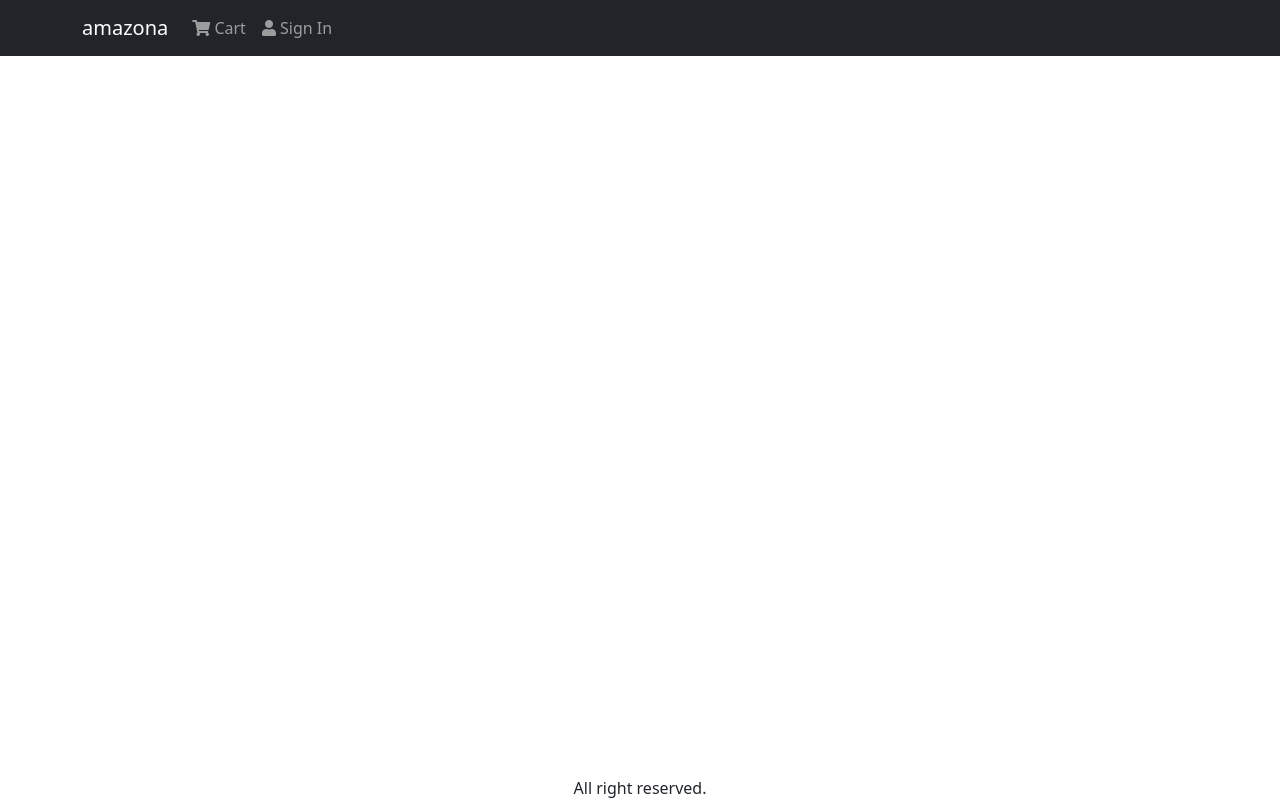
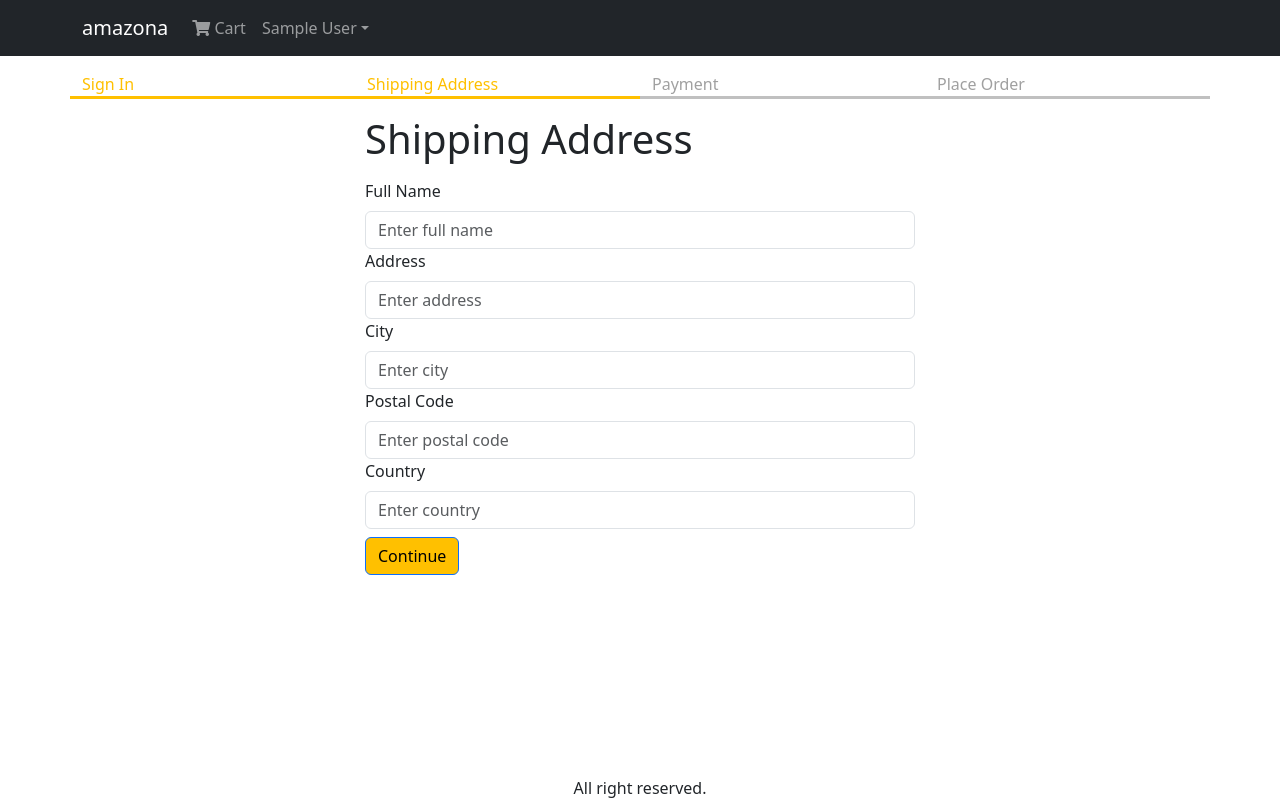
Before and after one commit to SabakurRahman/amazon-frontend, a React (Vite) app: page /shipping in a window 1280 px wide. Built offline with nearby package versions, Linux system fonts and the light colour scheme; sample sign-in values are in the browser's storage.

Commit message:
user Address

```diff
--- a/package.json
+++ b/package.json
@@ -17,6 +17,7 @@
     "react-helmet-async": "^2.0.3",
     "react-router-bootstrap": "^0.26.2",
     "react-router-dom": "^6.21.0",
+    "react-toastify": "^9.1.3",
     "use-reducer-logger": "^1.0.2"
   },
   "devDependencies": {
--- a/src/App.jsx
+++ b/src/App.jsx
@@ -12,13 +12,24 @@ import { Store } from "./Store";
 import Badge from "react-bootstrap/Badge";
 import CartScreen from "./screens/CartScreen";
 import SigninScreen from "./screens/SigninScreen";
+import NavDropdown from "react-bootstrap/NavDropdown";
+import { ToastContainer } from "react-toastify";
+import "react-toastify/dist/ReactToastify.css";
+import ShippingAddressScreen from "./screens/ShippingAddressScreen";
+
 function App() {
-  const { state } = useContext(Store);
-  const { cart } = state;
+  const { state, dispatch } = useContext(Store);
+  const { cart, userInfo } = state;
+  const logoutHandler = () => {
+    dispatch({ type: "USER_LOGOUT" });
+    localStorage.removeItem("userInfo");
+    console.log("logout");
+  };
   return (
     <>
       <BrowserRouter>
         <div className="d-flex flex-column site-container">
+          <ToastContainer position="bottom-center" limit={1} />
           <header>
             <Helmet>
               <title>Amazona</title>
@@ -39,11 +50,25 @@ function App() {
                       )}
                     </Nav.Link>
                   </LinkContainer>
-                  <LinkContainer to="/signin">
-                    <Nav.Link>
-                      <i className="fas fa-user"></i> Sign In
-                    </Nav.Link>
-                  </LinkContainer>
+                  {userInfo ? (
+                    <NavDropdown title={userInfo.user.name} id="username">
+                      <LinkContainer to="/profile">
+                        <NavDropdown.Item>Profile</NavDropdown.Item>
+                      </LinkContainer>
+                      <LinkContainer to="/orderhistory">
+                        <NavDropdown.Item>Order History</NavDropdown.Item>
+                      </LinkContainer>
+                      <NavDropdown.Item onClick={logoutHandler}>
+                        Logout
+                      </NavDropdown.Item>
+                    </NavDropdown>
+                  ) : (
+                    <LinkContainer to="/signin">
+                      <Nav.Link>
+                        <i className="fas fa-user"></i> Sign In
+                      </Nav.Link>
+                    </LinkContainer>
+                  )}
                 </Nav>
               </Container>
             </Navbar>
@@ -54,6 +79,7 @@ function App() {
                 <Route path="/product/:slug" element={<ProductScreen />} />
                 <Route path="/" element={<HomeScreen />} />
                 <Route path="/cart" element={<CartScreen />} />
+                <Route path="/shipping" element={<ShippingAddressScreen />} />
                 <Route path="/signin" element={<SigninScreen />} />
               </Routes>
             </Container>
--- a/src/Store.jsx
+++ b/src/Store.jsx
@@ -2,7 +2,13 @@ import { createContext, useReducer } from "react";
 
 export const Store = createContext();
 const initialState = {
+  userInfo: localStorage.getItem("userInfo")
+    ? JSON.parse(localStorage.getItem("userInfo"))
+    : null,
   cart: {
+    shippingAddress: localStorage.getItem("shippingAddress")
+      ? JSON.parse(localStorage.getItem("shippingAddress"))
+      : {},
     cartItems: localStorage.getItem("cartItems")
       ? JSON.parse(localStorage.getItem("cartItems"))
       : [],
@@ -32,6 +38,24 @@ function reducer(state, action) {
         ...state,
         cart: { ...state.cart, cartItems: cartItemsAfterRemove },
       };
+    case "USER_SIGNIN":
+      localStorage.setItem("userInfo", JSON.stringify(action.payload));
+      return { ...state, userInfo: action.payload };
+    case "USER_LOGOUT":
+      localStorage.removeItem("userInfo");
+      localStorage.removeItem("cartItems");
+      localStorage.removeItem("shippingAddress");
+      return {
+        ...state,
+        userInfo: null,
+        cart: { cartItems: [], shippingAddress: {} },
+      };
+    case "SAVE_SHIPPING_ADDRESS":
+      return {
+        ...state,
+        cart: { ...state.cart, shippingAddress: action.payload },
+      };
+
     default:
       return state;
   }
--- /dev/null
+++ b/src/components/CheckOutSteps.jsx
@@ -0,0 +1,14 @@
+import React from "react";
+import Row from "react-bootstrap/Row";
+import Col from "react-bootstrap/Col";
+
+export default function CheckOutSteps(props) {
+  return (
+    <Row className="row checkout-steps">
+      <Col className={props.step1 ? "active" : ""}>Sign In</Col>
+      <Col className={props.step2 ? "active" : ""}>Shipping Address</Col>
+      <Col className={props.step3 ? "active" : ""}>Payment</Col>
+      <Col className={props.step4 ? "active" : ""}>Place Order</Col>
+    </Row>
+  );
+}
--- a/src/index.css
+++ b/src/index.css
@@ -4,3 +4,11 @@
   padding-left: 25px;
   padding-right: 25px;
 }
+.checkout-steps > div {
+  border-bottom: 0.2rem solid #c0c0c0;
+  color: #a0a0a0;
+}
+.checkout-steps > div.active {
+  border-bottom-color: #ffc000;
+  color: #ffc000;
+}
--- a/src/screens/CartScreen.jsx
+++ b/src/screens/CartScreen.jsx
@@ -32,7 +32,7 @@ export default function CartScreen() {
   const navigate = useNavigate();
 
   const checkoutHandler = () => {
-    navigate("/signin?redirect=shipping");
+    navigate("/signin?redirect=/shipping");
   };
 
   return (
--- /dev/null
+++ b/src/screens/ShippingAddressScreen.jsx
@@ -0,0 +1,112 @@
+import React, { useContext, useEffect, useState } from "react";
+import { Helmet } from "react-helmet-async";
+import { Store } from "../Store";
+import { useNavigate } from "react-router-dom";
+import Form from "react-bootstrap/Form";
+import Button from "react-bootstrap/Button";
+import CheckOutSteps from "../components/CheckOutSteps";
+
+export default function ShippingAddressScreen() {
+  const { state, dispatch } = useContext(Store);
+
+  const {
+    userInfo,
+    cart: { shippingAddress },
+  } = state;
+  const initialFullName = shippingAddress ? shippingAddress.fullName : "";
+  const [fullName, setFullName] = useState(initialFullName);
+  console.log(shippingAddress.fullName);
+  const [address, setAddress] = useState(shippingAddress.address || "");
+  const [city, setCity] = useState(shippingAddress.city || "");
+  const [postalCode, setPostalCode] = useState(
+    shippingAddress.postalCode || ""
+  );
+  const [country, setCountry] = useState(shippingAddress.country || "");
+
+  const navigate = useNavigate();
+  const submitHandaller = (e) => {
+    e.preventDefault();
+    dispatch({
+      type: "SAVE_SHIPPING_ADDRESS",
+      payload: { fullName, address, city, postalCode, country },
+    });
+    localStorage.setItem(
+      "shippingAddress",
+      JSON.stringify({ fullName, address, city, postalCode, country })
+    );
+    navigate("/payment");
+
+    console.log("Submit");
+  };
+  useEffect(() => {
+    if (!state.userInfo) {
+      navigate("/signin?redirect=/shipping");
+    }
+  }, [userInfo, navigate]);
+  return (
+    <div>
+      <Helmet>
+        <title>Shipping Address</title>
+      </Helmet>
+      <CheckOutSteps step1 step2></CheckOutSteps>
+      <div className="container small-container">
+        <h1 className="my-3">Shipping Address</h1>
+        <Form onSubmit={submitHandaller}>
+          <Form.Group controlId="fullName">
+            <Form.Label>Full Name</Form.Label>
+            <Form.Control
+              type="text"
+              value={fullName}
+              onChange={(e) => setFullName(e.target.value)}
+              placeholder="Enter full name"
+              required
+            ></Form.Control>
+          </Form.Group>
+          <Form.Group controlId="address">
+            <Form.Label>Address</Form.Label>
+            <Form.Control
+              type="text"
+              value={address}
+              onChange={(e) => setAddress(e.target.value)}
+              placeholder="Enter address"
+              required
+            ></Form.Control>
+          </Form.Group>
+          <Form.Group controlId="city">
+            <Form.Label>City</Form.Label>
+            <Form.Control
+              type="text"
+              value={city}
+              onChange={(e) => setCity(e.target.value)}
+              placeholder="Enter city"
+              required
+            ></Form.Control>
+          </Form.Group>
+          <Form.Group controlId="postalCode">
+            <Form.Label>Postal Code</Form.Label>
+            <Form.Control
+              type="text"
+              value={postalCode}
+              onChange={(e) => setPostalCode(e.target.value)}
+              placeholder="Enter postal code"
+              required
+            ></Form.Control>
+          </Form.Group>
+          <Form.Group controlId="country">
+            <Form.Label>Country</Form.Label>
+            <Form.Control
+              type="text"
+              value={country}
+              onChange={(e) => setCountry(e.target.value)}
+              placeholder="Enter country"
+              required
+            ></Form.Control>
+          </Form.Group>
+          <Button className="mt-2" type="submit" variant="primary">
+            Continue
+          </Button>
+        </Form>
+      </div>
+    </div>
+  );
+}
--- a/src/screens/SigninScreen.jsx
+++ b/src/screens/SigninScreen.jsx
@@ -1,26 +1,59 @@
-import React from "react";
+import React, { useContext, useEffect, useState } from "react";
 import { Helmet } from "react-helmet-async";
 import { useLocation } from "react-router-dom";
 import { Container } from "react-bootstrap";
 import Button from "react-bootstrap/Button";
 import Form from "react-bootstrap/Form";
 import { Link } from "react-router-dom";
+import axios from "axios";
+import { Store } from "../Store";
+import { useNavigate } from "react-router-dom";
+import { toast } from "react-toastify";
+import { getErrorMessage } from "../util";
 
 export default function SigninScreen() {
   const { search } = useLocation();
   const redirectInUrl = new URLSearchParams(search).get("redirect");
   const redirect = redirectInUrl ? redirectInUrl : "/";
+  const [email, setEmail] = useState("");
+  const [password, setPassword] = useState("");
+  const { state, dispatch } = useContext(Store);
+  const navigate = useNavigate();
+  useEffect(() => {
+    if (state.userInfo) {
+      navigate(redirect);
+    }
+  }, [navigate, redirect, state.userInfo]);
+  const formSubmitHandaller = async (e) => {
+    e.preventDefault();
+    try {
+      const { data } = await axios.post(
+        "http://localhost:8000/api/user/login",
+        {
+          email,
+          password,
+        }
+      );
+      console.log(data); // Check the response data
+      dispatch({ type: "USER_SIGNIN", payload: data });
+      localStorage.setItem("userInfo", JSON.stringify(data));
+      navigate(redirect || "/");
+    } catch (error) {
+      toast.error(getErrorMessage(error));
+    }
+  };
   return (
     <Container className="small-container">
       <Helmet>
         <title>Sign In</title>
       </Helmet>
       <h1 className="my-3">Sign In</h1>
-      <Form>
+      <Form onSubmit={formSubmitHandaller}>
         <Form.Group controlId="email">
           <Form.Label>Email address</Form.Label>
           <Form.Control
             type="email"
+            onChange={(e) => setEmail(e.target.value)}
             placeholder="Enter email"
             required
           ></Form.Control>
@@ -29,6 +62,7 @@ export default function SigninScreen() {
           <Form.Label>Password </Form.Label>
           <Form.Control
             type="password"
+            onChange={(e) => setPassword(e.target.value)}
             placeholder="Enter password"
             required
           ></Form.Control>
```
Also changed, not shown: 1 other file (tests, documents, lock files or other folders).
